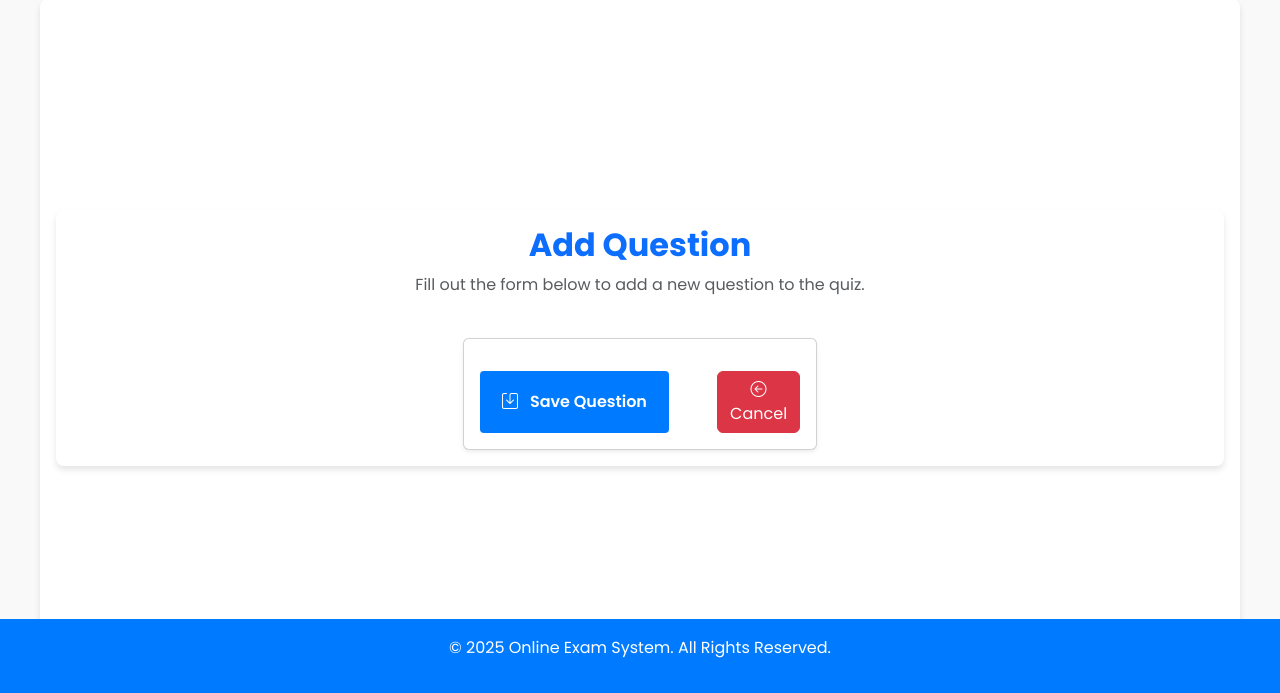
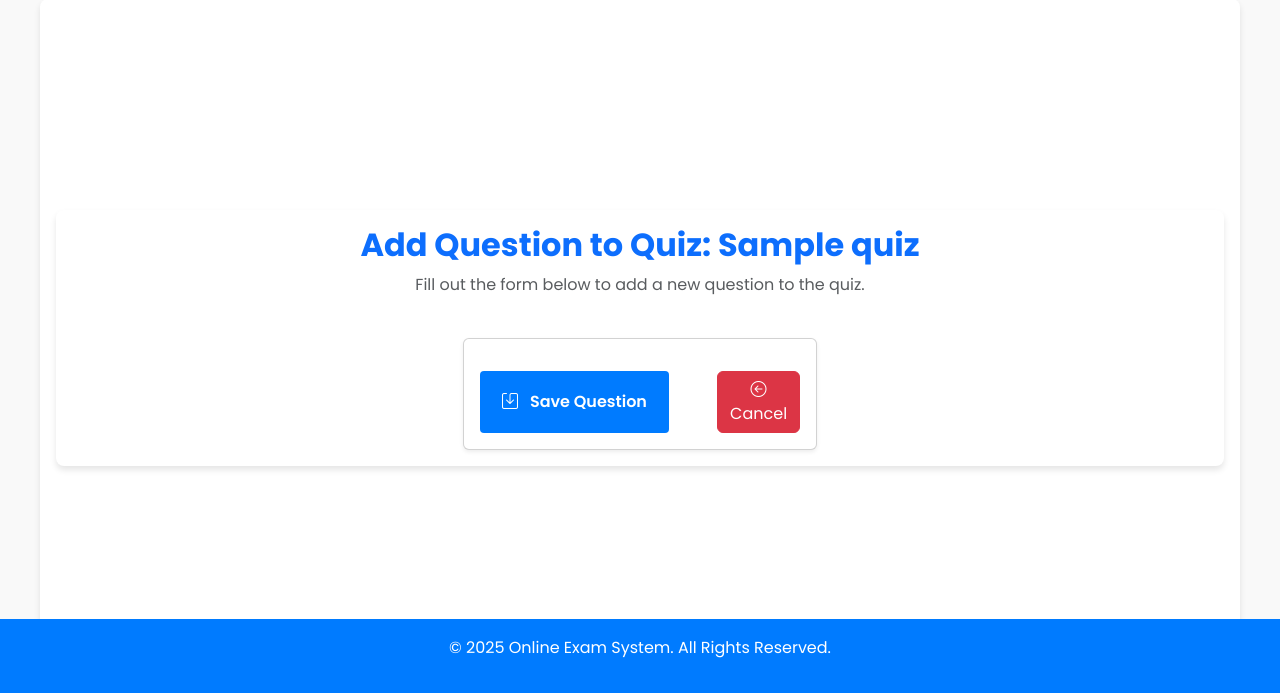
Before and after one commit to leopromus/IQVerse, a Django app: template IQVerse/templates/teacher/add_question.html in a window 1280 px wide. Shown: the part 107-800 px from the top of the page. Run offline with Django 5.2, Linux system fonts and the light colour scheme; the template is opened without the code that fills it: most values are stand-ins (such as "Sample title", 1, 10 or a date in 2020); some libraries are stand-ins or nearby versions.

Commit message:
<h2 class="text-primary fw-bold">Add Question to Quiz: {{ quiz.title }}</h2>

```diff
--- a/IQVerse/templates/teacher/add_question.html
+++ b/IQVerse/templates/teacher/add_question.html
@@ -5,7 +5,7 @@
 <div class="container mt-5 d-flex flex-column align-items-center">
     <!-- Page Header -->
     <div class="text-center mb-4">
-        <h2 class="text-primary fw-bold">Add Question</h2>
+        <h2 class="text-primary fw-bold">Add Question to Quiz: {{ quiz.title }}</h2>
         <p class="text-muted">Fill out the form below to add a new question to the quiz.</p>
     </div>
 
@@ -22,9 +22,9 @@
                     <button type="submit" class="btn btn-success">
                         <i class="bi bi-save me-2"></i> Save Question
                     </button>
-                     <a href="{% url 'manage_questions' %}" class="btn btn-danger">
+                    <a href="{% url 'manage_questions' quiz.id %}" class="btn btn-danger">
                         <i class="bi bi-arrow-left-circle"></i> Cancel
-          </a>
+                    </a>
                 </div>
             </form>
         </div>
```
